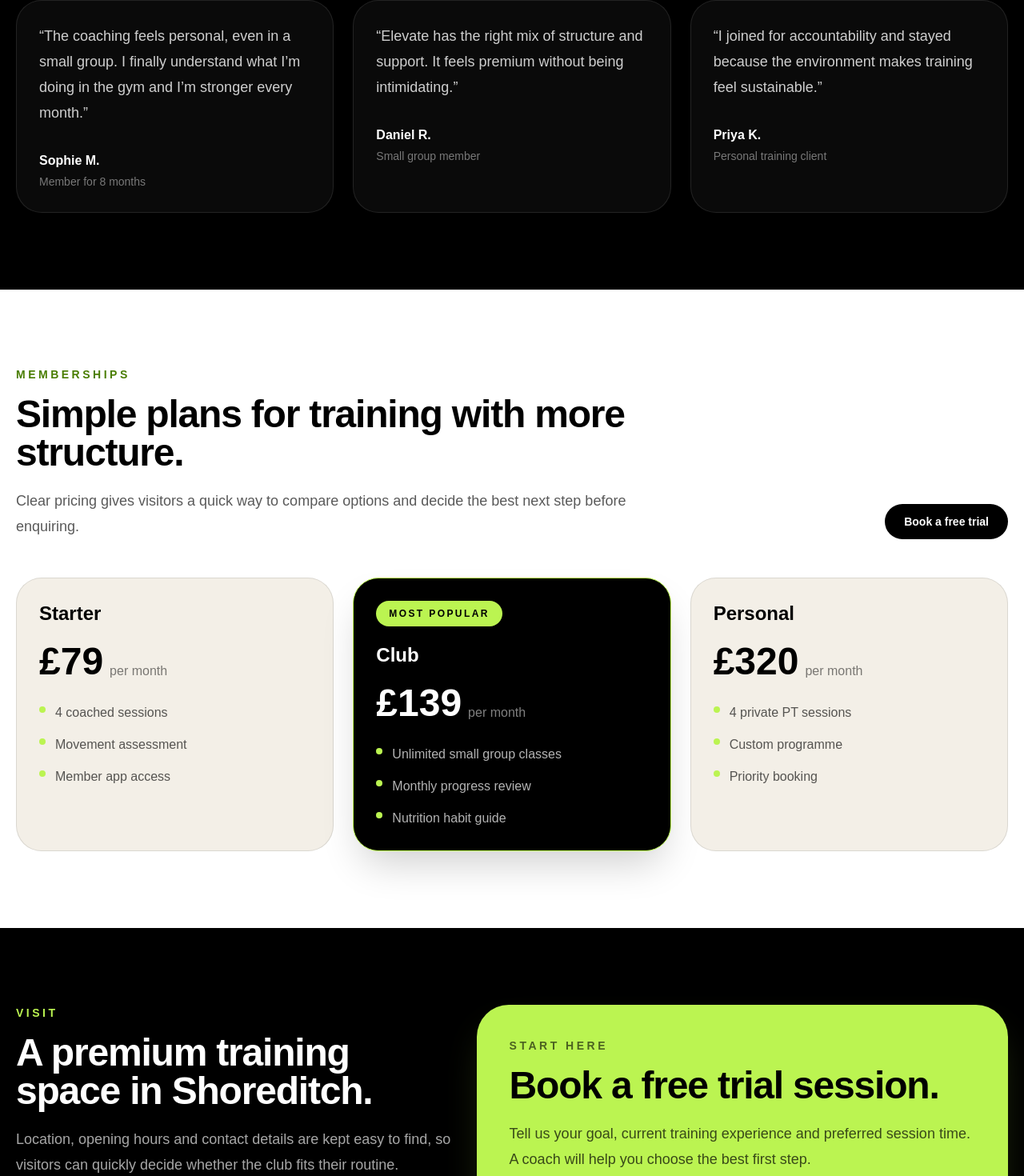
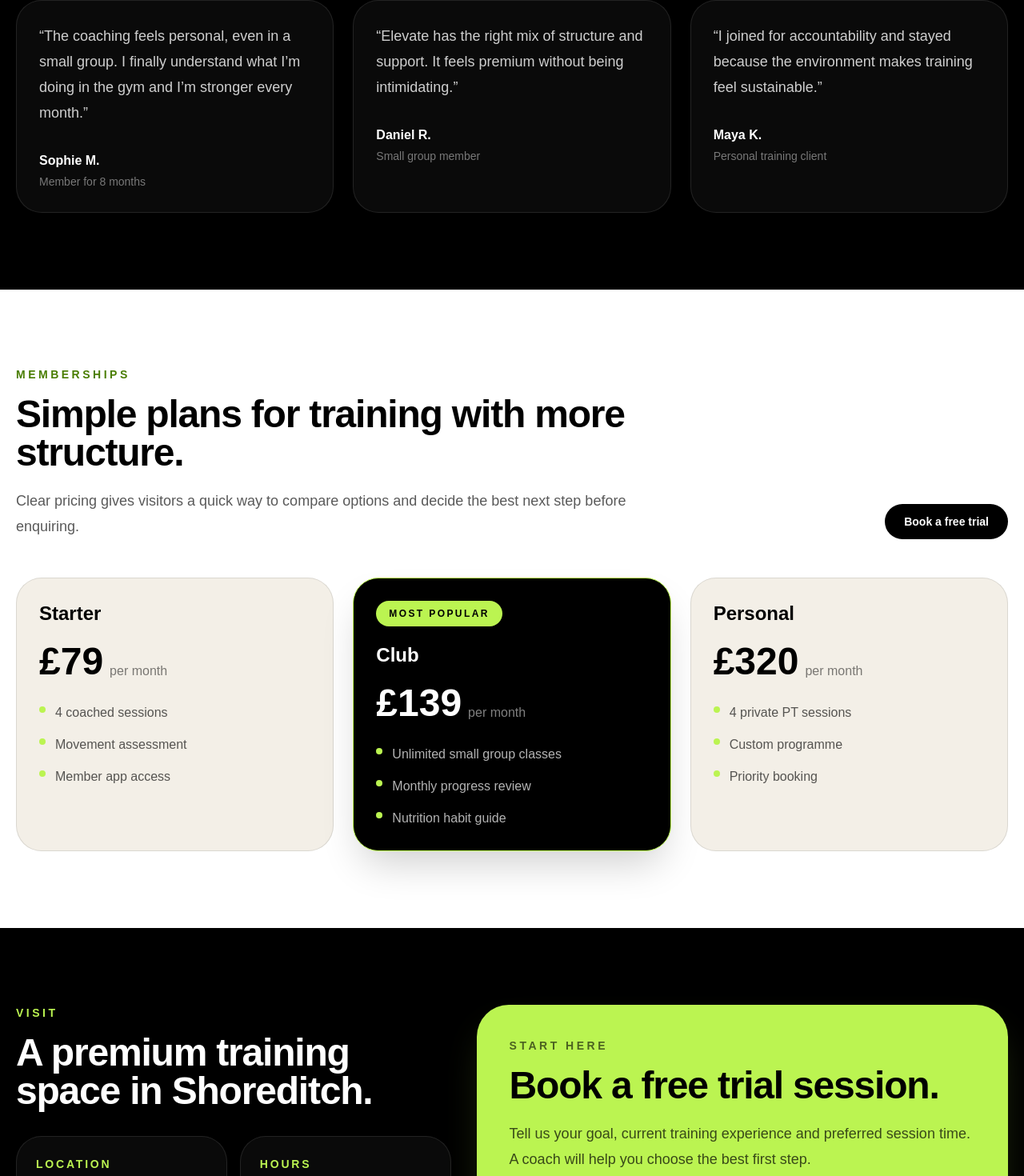
Before and after one commit to mayvastech/elevate-training-club-next-tailwind, a Next.js app: page / in a window 1280 px wide. Shown: the part 3256-4726 px from the top of the page at 80% size. Built offline with nearby package versions, Linux system fonts and the light colour scheme.

Commit message:
adjusted visit section heading text

```diff
--- a/app/page.jsx
+++ b/app/page.jsx
@@ -309,9 +309,6 @@ export default function Home() {
                 eyebrow="Visit"
                 title="A premium training space in Shoreditch."
               >
-                Location, opening hours and contact details are kept easy to
-                find, so visitors can quickly decide whether the club fits their
-                routine.
               </SectionHeading>
 
               <div className="mt-8 grid gap-4 sm:grid-cols-2">
--- a/data/site.js
+++ b/data/site.js
@@ -64,7 +64,7 @@ export const testimonials = [
   {
     quote:
       "I joined for accountability and stayed because the environment makes training feel sustainable.",
-    name: "Priya K.",
+    name: "Maya K.",
     detail: "Personal training client",
   },
 ];
```
